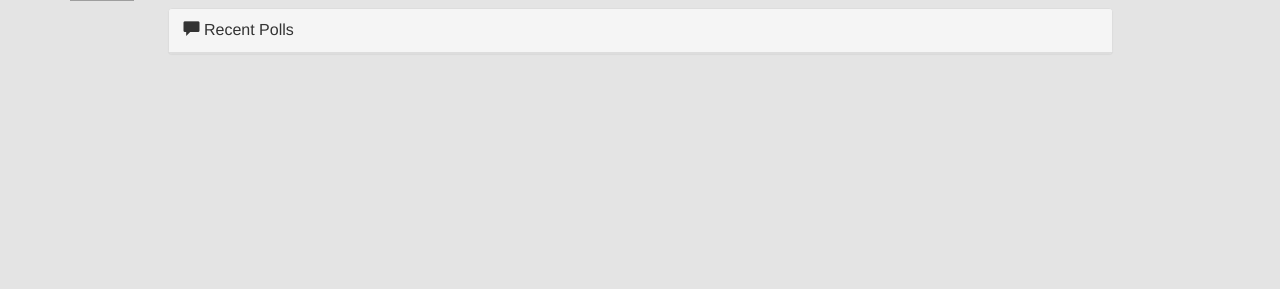
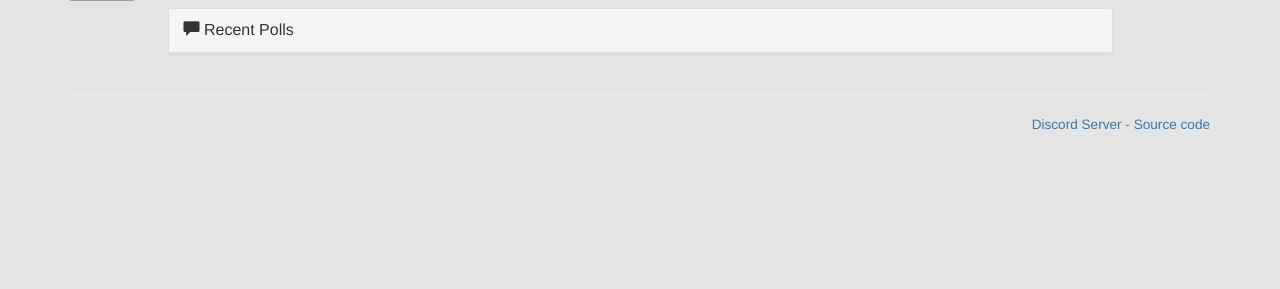
Before and after one commit to emre/dpoll.xyz, a Django app: page / in a window 1280 px wide. Shown: the part 62-351 px from the top of the page. Run offline with Django 3.2, Linux system fonts and the light colour scheme; data that the repository does not hold is empty; some libraries are stand-ins or nearby versions; grey boxes are pictures that could not be loaded.

Commit message:
Add a simple footer

```diff
--- a/dpoll/templates/base.html
+++ b/dpoll/templates/base.html
@@ -4,8 +4,10 @@
     <meta name="viewport"
           content="width=device-width, initial-scale=1, maximum-scale=1"/>
 
-    <link rel="icon" type="image/png" href="https://dpoll.xyz/static/favicon-32x32.png" sizes="32x32" />
-<link rel="icon" type="image/png" href="https://dpoll.xyz/static/favicon-16x16.png" sizes="16x16" />
+    <link rel="icon" type="image/png"
+          href="https://dpoll.xyz/static/favicon-32x32.png" sizes="32x32"/>
+    <link rel="icon" type="image/png"
+          href="https://dpoll.xyz/static/favicon-16x16.png" sizes="16x16"/>
 
     <!--[if IE]>
         <meta http-equiv="X-UA-Compatible" content="IE=edge,chrome=1">
@@ -151,6 +153,18 @@
     </div>
 {% endblock %}
 
+<footer class="footer">
+    <div class="container">
+        <hr>
+
+        <span class="text-muted small pull-right">
+            <a href="https://discord.gg/ZcV8SGr" target="_blank">Discord Server</a> -
+            <a href="https://github.com/emre/dpoll.xyz">Source code</a>
+
+        </span>
+    </div>
+</footer>
+
 <script
         src="https://code.jquery.com/jquery-3.3.1.min.js"
         integrity="sha256-FgpCb/KJQlLNfOu91ta32o/NMZxltwRo8QtmkMRdAu8="
```
